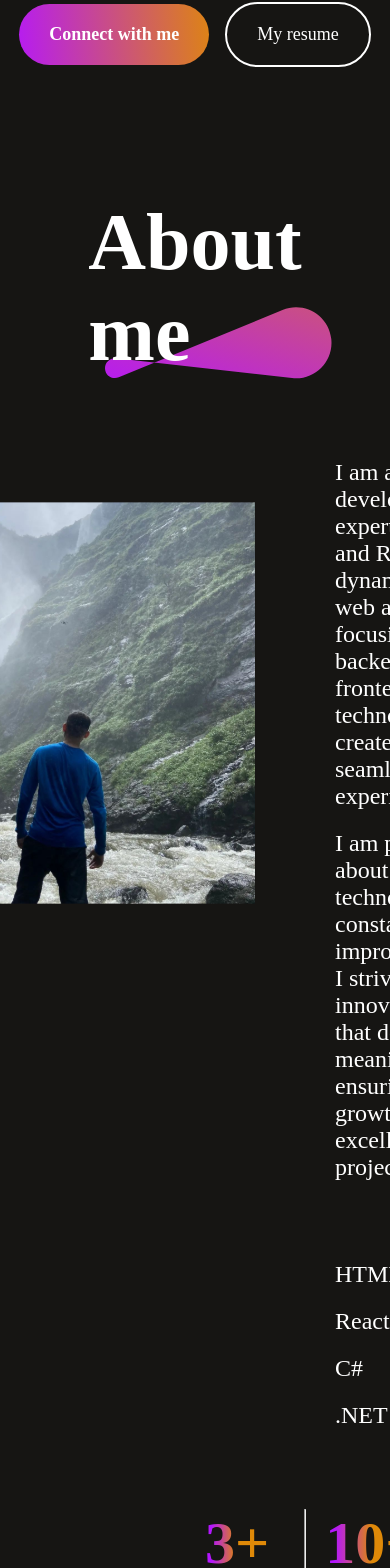
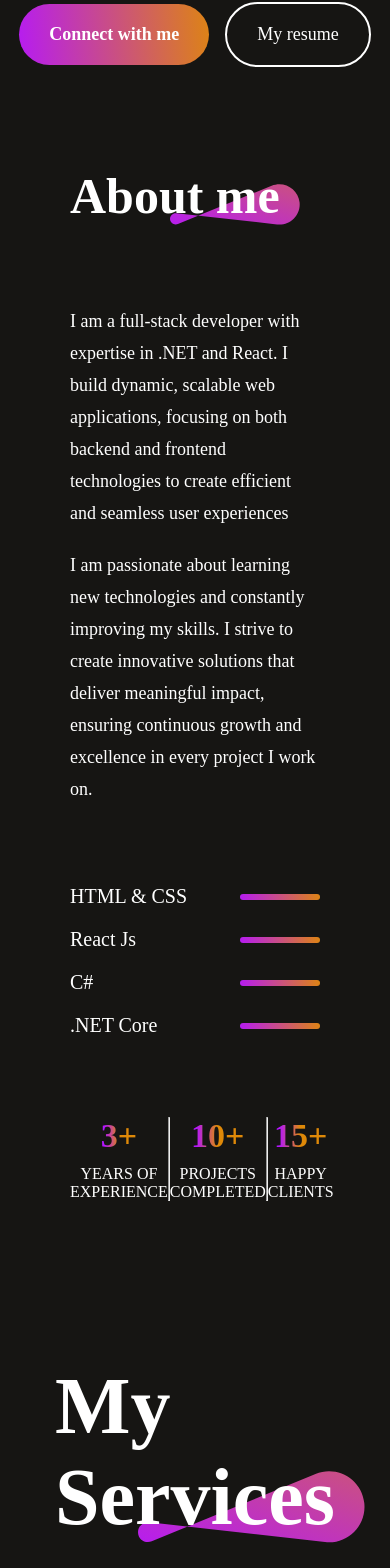
Before and after one commit to shaz290/portfolio-1, a React (Vite) app: page / in a window 390 px wide. Shown: the part 1106-2674 px from the top of the page. Built offline with nearby package versions, Linux system fonts and the light colour scheme; a web font is replaced by a local one.

Commit message:
aboutme section responsive

```diff
--- a/src/Components/About/About.css
+++ b/src/Components/About/About.css
@@ -110,3 +110,65 @@
     transform: scale(1.12);
     transition: 0.5s;
 }
+
+@media(max-width:768px) {
+    .about {
+        gap: 80px;
+        margin: 50px 70px;
+        align-items: start;
+    }
+
+    .about-title h1 {
+        font-size: 50px;
+        padding: 0;
+    }
+
+    .about-title img {
+        width: 130px;
+        right: -20px;
+    }
+
+    .about-section {
+        flex-direction: column;
+    }
+
+    .about-left {
+        display: none;
+    }
+
+    .about-para {
+        font-size: 18px;
+        line-height: 32px;
+    }
+
+    .about-skill {
+        gap: 20px;
+        align-items: center;
+    }
+
+    .about-skill p {
+        font-size: 20px;
+    }
+
+    .about-skill hr {
+        height: 6px;
+    }
+
+    .about-achievement {
+        justify-content: space-between;
+    }
+
+    .about-achievement {
+        gap: 10px;
+    }
+
+    .about-achievement h1 {
+        font-size: 34px;
+        font-weight: 700;
+    }
+
+    .about-achievement p {
+        text-align: center;
+        font-size: 16px;
+    }
+}
```
